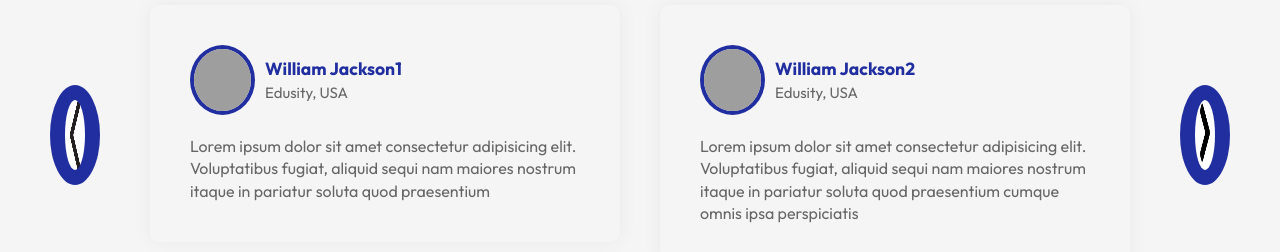
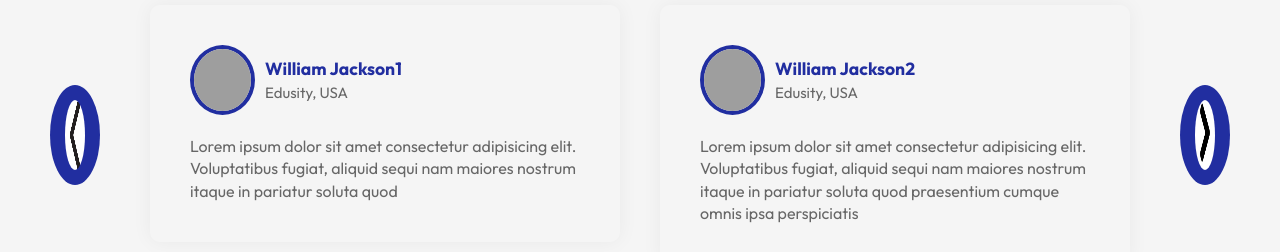
Before and after one commit to BonifaceHillary/responsive_website, a React (Vite) app in the folder responsive_website/: page / in a window 1280 px wide. Shown: the part 2380-2632 px from the top of the page. Built offline with nearby package versions, Linux system fonts and the light colour scheme; grey boxes are pictures that could not be loaded.

Commit message:
initial commit

```diff
--- a/responsive_website/src/Components/Testimonals/Testimonials.jsx
+++ b/responsive_website/src/Components/Testimonals/Testimonials.jsx
@@ -58,7 +58,7 @@ const Testimonials = () => {
                   <span>Edusity, USA</span>
                 </div>
               </div>
-              <p>Lorem ipsum dolor sit amet consectetur adipisicing elit. Voluptatibus fugiat, aliquid sequi nam maiores nostrum itaque in pariatur soluta quod praesentium</p>
+              <p>Lorem ipsum dolor sit amet consectetur adipisicing elit. Voluptatibus fugiat, aliquid sequi nam maiores nostrum itaque in pariatur soluta quod </p>
             </div>
           </li>
 
```
